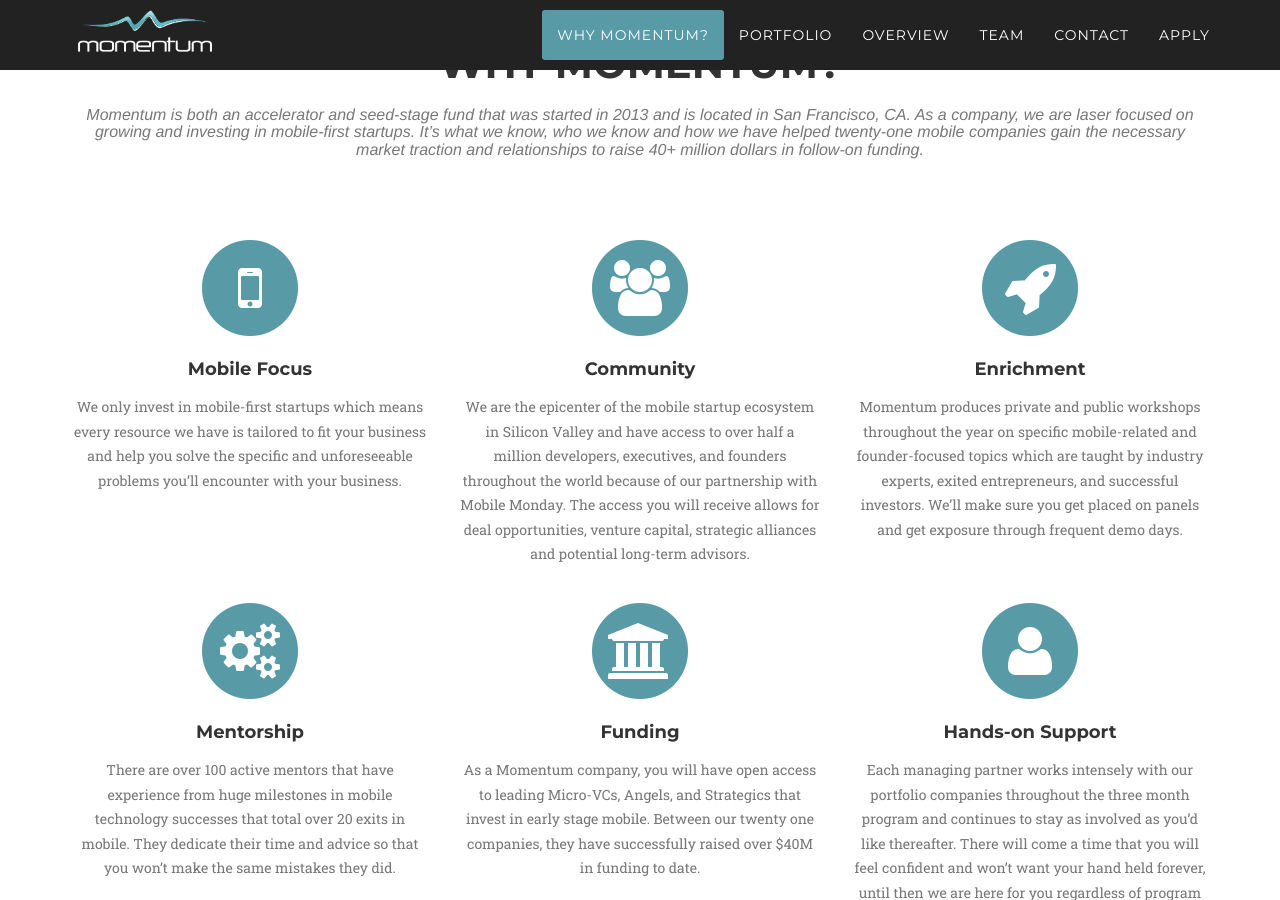
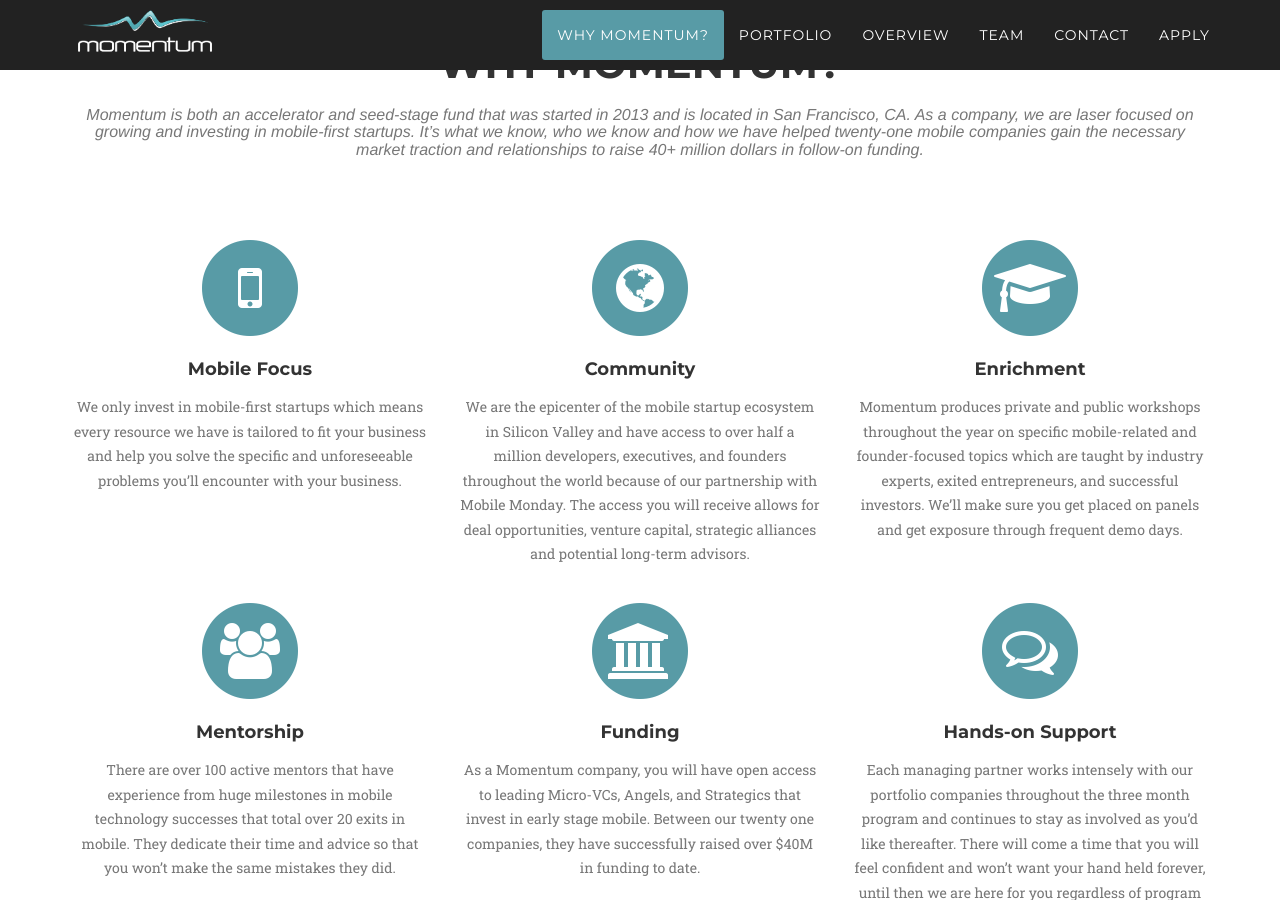
Before and after one commit to mobilemonday/momentum, a Jekyll site: the page built from index.html, in a window 1280 px wide and 900 px high, scrolled down 866 px. Built offline with Jekyll 4.4.1, drawn with Linux system fonts in a browser that asks for light colours; nearby versions of some CDN libraries; some web fonts are replaced; Markdown is read by kramdown in place of the engine named in the settings.

Commit message:
updated icons

```diff
--- a/index.html
+++ b/index.html
@@ -28,15 +28,15 @@
   - benefit:
     name: "Community"
     description: "We are the epicenter of the mobile startup ecosystem in Silicon Valley and have access to over half a million developers, executives, and founders throughout the world because of our partnership with Mobile Monday. The access you will receive allows for deal opportunities, venture capital, strategic alliances and potential long-term advisors."
-    icon: fa-users
+    icon: fa-globe
   - benefit:
     name: "Enrichment"
     description: "Momentum produces private and public workshops throughout the year on specific mobile-related and founder-focused topics which are taught by industry experts, exited entrepreneurs, and successful investors. We’ll make sure you get placed on panels and get exposure through frequent demo days."
-    icon: fa-rocket
+    icon: fa-graduation-cap
   - benefit:
     name: "Mentorship"
     description: "There are over 100 active mentors that have experience from huge milestones in mobile technology successes that total over 20 exits in mobile.  They dedicate their time and advice so that you won’t make the same mistakes they did."
-    icon: fa-cogs
+    icon: fa-users
   - benefit:
     name: "Funding"
     description: "As a Momentum company, you will have open access to leading Micro-VCs, Angels, and Strategics that invest in early stage mobile.  Between our twenty one companies, they have successfully raised over $40M in funding to date."
@@ -44,7 +44,7 @@
   - benefit:
     name: "Hands-on Support"
     description: "Each managing partner works intensely with our portfolio companies throughout the three month program and continues to stay as involved as you’d like thereafter.  There will come a time that you will feel confident and won’t want your hand held forever, until then we are here for you regardless of program timelines."
-    icon: fa-user
+    icon: fa-comments-o
 portfolio:
   title: "Portfolio"
   intro: ""
```
